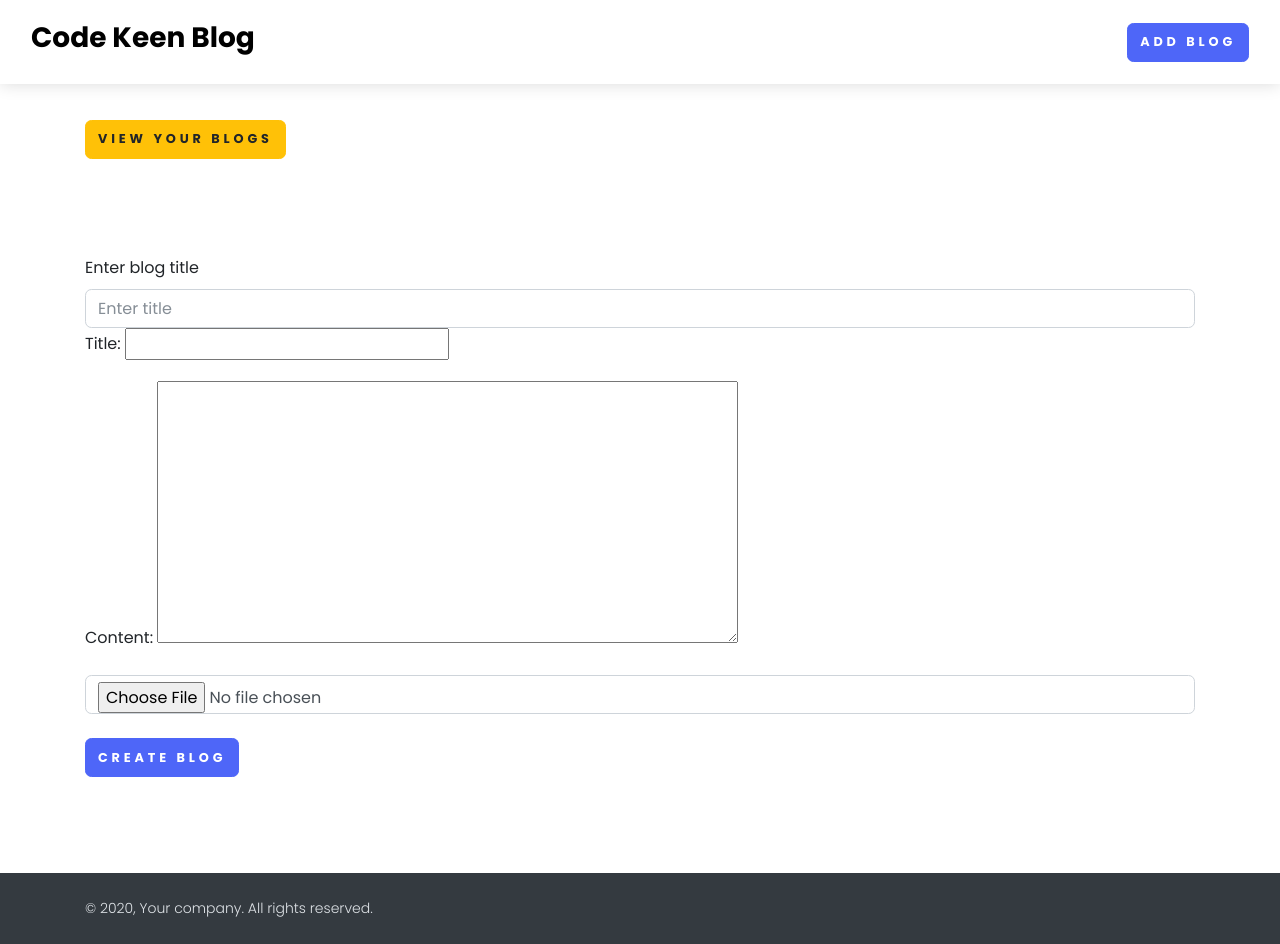
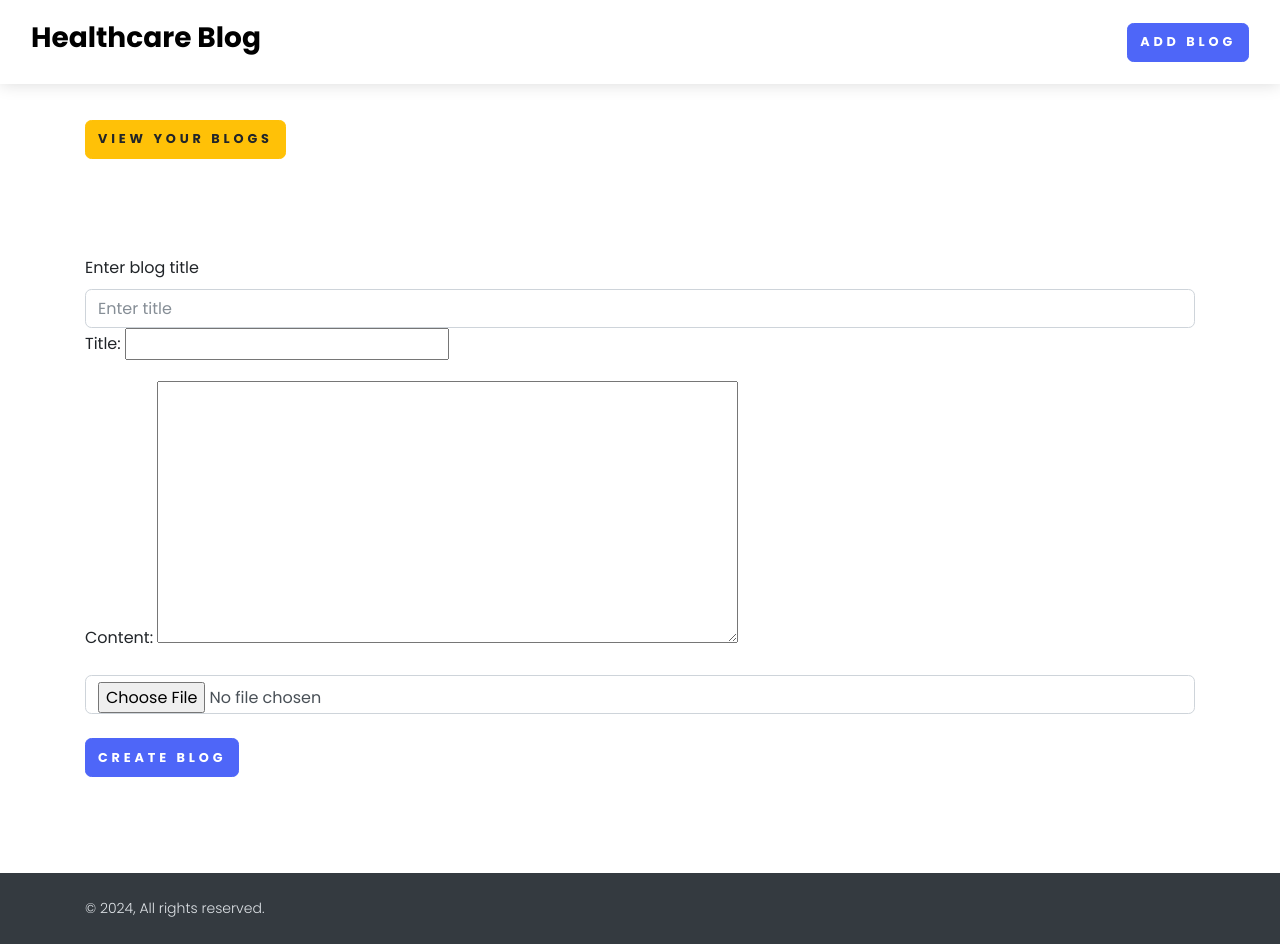
Before and after one commit to 20481A5450/HealthcareBlog, a Django app: page /add-blog/ in a window 1280 px wide. Run offline with Django 3.2, Linux system fonts and the light colour scheme; some libraries are stand-ins or nearby versions; some web fonts are replaced.

Commit message:
chore: Update header branding to 'Healthcare Blog'

```diff
--- a/home/templates/base.html
+++ b/home/templates/base.html
@@ -25,17 +25,14 @@
     <!-- Custom stylesheet - for your changes-->
     <link rel="stylesheet" href="/media/css/custom.css">
     <script src="/media/js/main.js"> </script>
-
-
 </head>
 <body style="padding-top: 72px;">
   <input type="hidden" id="csrf" value="{{csrf_token}}">
   <header class="header">
-
     <nav class="navbar navbar-expand-lg fixed-top shadow navbar-light bg-white">
       <div class="container-fluid">
         <div class="d-flex align-items-center"><a class="navbar-brand py-1" href="/">
-          <h3>Code Keen Blog</h3>
+        <h3>Healthcare Blog</h3>
         </div>
         <button class="navbar-toggler navbar-toggler-right" type="button" data-toggle="collapse" data-target="#navbarCollapse" aria-controls="navbarCollapse" aria-expanded="false" aria-label="Toggle navigation"><i class="fa fa-bars"></i></button>
         <!-- Navbar Collapse -->
@@ -64,30 +61,19 @@
     </nav>
     <!-- /Navbar -->
   </header>
-
-
   {% block start %}
 
-
   {% endblock %}
-
-
   <footer class="position-relative z-index-10 d-print-none">
-
       <div class="py-4 font-weight-light bg-gray-800 text-gray-300">
         <div class="container">
           <div class="row align-items-center">
             <div class="col-md-6 text-center text-md-left">
-              <p class="text-sm mb-md-0">&copy; 2020, Your company.  All rights reserved.</p>
+              <p class="text-sm mb-md-0">&copy; 2024,   All rights reserved.</p>
             </div>
-
           </div>
         </div>
       </div>
     </footer>
-
-
 </body>
-
-
 </html>
```
Lines whose indentation alone changed are shown as unchanged.
